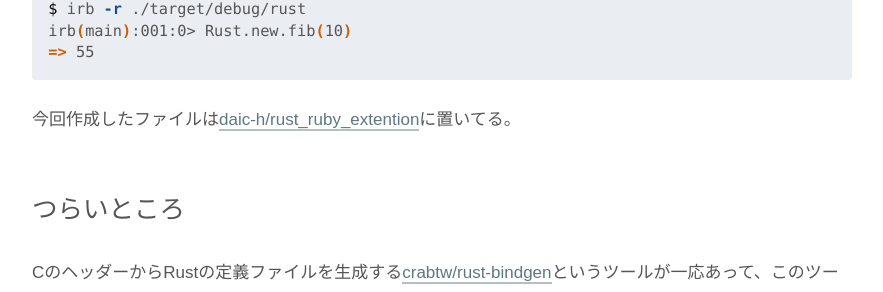
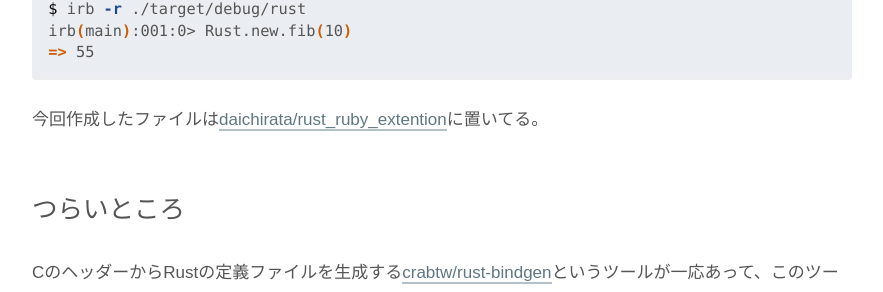
Before and after one commit to daichirata-blog/daichirata-blog.github.io, a Jekyll site: the page built from _posts/2015-12-10-ruby-native-extension-by-rust.md, in a window 1280 px wide and 900 px high, scrolled down 6259 px. Shown: the part 150-442 px from the top of the window, without its empty margins (198-1081 px from the left). Built offline with Jekyll 4.4.1, drawn with Linux system fonts in a browser that asks for light colours; comment, search, counter and statistics services are not loaded; some of the changed text lies outside the part shown.

Commit message:
update username

````diff
--- a/_layouts/post.html
+++ b/_layouts/post.html
@@ -24,7 +24,7 @@
 
       <ul class="post-meta-account">
         <li><a href="https://twitter.com/daichild">@daichild</a></li>
-        <li><a href="http://github.com/daic-h">github.com/daic-h</a></li>
+        <li><a href="http://github.com/daichirata">github.com/daichirata</a></li>
       </ul>
     </footer>
   </article>
--- a/_posts/2015-12-10-ruby-native-extension-by-rust.md
+++ b/_posts/2015-12-10-ruby-native-extension-by-rust.md
@@ -249,11 +249,11 @@
 => 55
 ```
 
-今回作成したファイルは[daic-h/rust_ruby_extention](https://github.com/daic-h/rust_ruby_extension)に置いてる。
+今回作成したファイルは[daichirata/rust_ruby_extention](https://github.com/daichirata/rust_ruby_extension)に置いてる。
 
 ## つらいところ
 
-CのヘッダーからRustの定義ファイルを生成する[crabtw/rust-bindgen](https://github.com/crabtw/rust-bindgen)というツールが一応あって、このツールを元にRubyのヘッダーファイルの定義を出力すると[こうなる。](https://github.com/daic-h/rust_ruby_extension/blob/master/src/bindgen.rs)完璧な変換までは難しくて、そのままではエラーになって使うことが出来ないんだけど、結構参考になると思うので一旦出力してこのファイルを見ながらやると捗ると思う。
+CのヘッダーからRustの定義ファイルを生成する[crabtw/rust-bindgen](https://github.com/crabtw/rust-bindgen)というツールが一応あって、このツールを元にRubyのヘッダーファイルの定義を出力すると[こうなる。](https://github.com/daichirata/rust_ruby_extension/blob/master/src/bindgen.rs)完璧な変換までは難しくて、そのままではエラーになって使うことが出来ないんだけど、結構参考になると思うので一旦出力してこのファイルを見ながらやると捗ると思う。
 
 ただ、当然なんだけどCのマクロには対応していないので、対応するCの関数があれば良いんだけど無かった場合には自分で実装する必要がある。例えばCのintをVALUEに変換する`FIX2LONG`マクロとか。Rubyは比較的対応する関数が多い気がするので意外となんとかなるかも？
 
````
Also changed, not shown: _posts/2016-02-25-http2-xhr.md (+1 -1 lines), Gemfile (line endings or trailing spaces), README.md, _config-dev.yml (line endings or trailing spaces), _sass/_highlight.scss (line endings or trailing spaces), _sass/_main.scss (line endings or trailing spaces).
